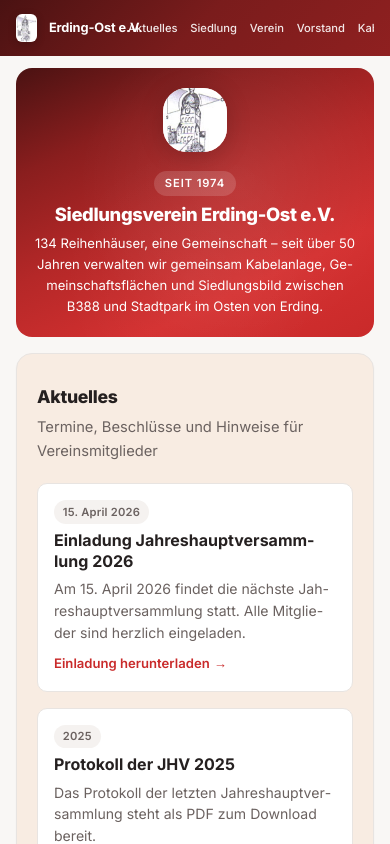
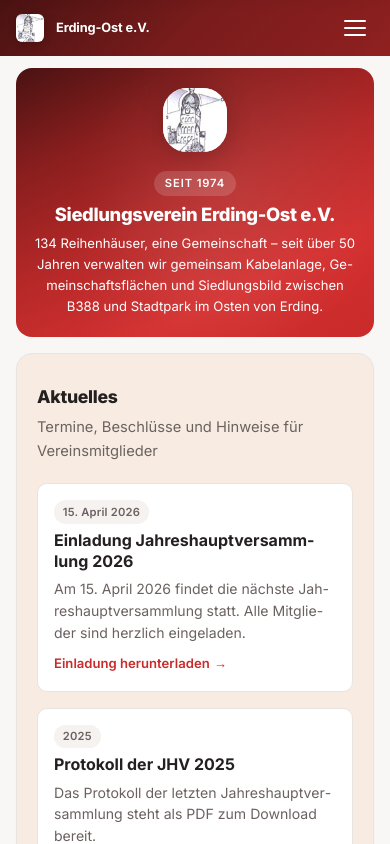
Before and after one commit to michi11235813-lgtm/erding-ost, a Next.js app: page / in a window 390 px wide. Shown: the top 844 px of the page. Built offline with nearby package versions, Linux system fonts and the light colour scheme.

Commit message:
Mobile: Burger-Menü statt scrollbare Nav

```diff
--- /dev/null
+++ b/src/app/components/MobileNav.tsx
@@ -0,0 +1,61 @@
+"use client";
+
+import { useState, useCallback, useEffect } from "react";
+
+const links = [
+  { href: "#aktuelles", label: "Aktuelles" },
+  { href: "#siedlung", label: "Siedlung" },
+  { href: "#verein", label: "Verein" },
+  { href: "#vorstand", label: "Vorstand" },
+  { href: "#kabel", label: "Kabelanlage" },
+  { href: "#dokumente", label: "Dokumente" },
+  { href: "#rueckblicke", label: "Rückblicke" },
+  { href: "#kontakt", label: "Kontakt" },
+];
+
+export default function MobileNav() {
+  const [open, setOpen] = useState(false);
+
+  const toggle = useCallback(() => setOpen((o) => !o), []);
+  const close = useCallback(() => setOpen(false), []);
+
+  /* Close on Escape */
+  useEffect(() => {
+    if (!open) return;
+    const onKey = (e: KeyboardEvent) => {
+      if (e.key === "Escape") close();
+    };
+    document.addEventListener("keydown", onKey);
+    return () => document.removeEventListener("keydown", onKey);
+  }, [open, close]);
+
+  return (
+    <>
+      <button
+        className="burger"
+        onClick={toggle}
+        aria-expanded={open}
+        aria-controls="mobile-menu"
+        aria-label={open ? "Menü schließen" : "Menü öffnen"}
+      >
+        <span className={`burger__line ${open ? "burger__line--open" : ""}`} />
+        <span className={`burger__line ${open ? "burger__line--open" : ""}`} />
+        <span className={`burger__line ${open ? "burger__line--open" : ""}`} />
+      </button>
+
+      {open && <div className="mobile-overlay" onClick={close} />}
+
+      <nav
+        id="mobile-menu"
+        className={`mobile-nav ${open ? "mobile-nav--open" : ""}`}
+        aria-label="Hauptnavigation"
+      >
+        {links.map((l) => (
+          <a key={l.href} href={l.href} onClick={close}>
+            {l.label}
+          </a>
+        ))}
+      </nav>
+    </>
+  );
+}
--- a/src/app/globals.css
+++ b/src/app/globals.css
@@ -55,6 +55,11 @@
 .header__nav a { padding: .4rem .7rem; border-radius: var(--r-sm); font-size: .82rem; font-weight: 500; color: rgba(255,255,255,.9); transition: background .15s, color .15s; }
 .header__nav a:hover { background: rgba(255,255,255,.12); color: #fff; }
 .header__nav a:focus-visible { outline: 2px solid rgba(255,255,255,.8); outline-offset: 2px; border-radius: var(--r-sm); }
+
+/* ── Burger (hidden on desktop) ── */
+.burger { display: none; }
+.mobile-nav { display: none; }
+.mobile-overlay { display: none; }
 
 /* ── Hero ── */
 .hero { margin: 1.25rem 0 0; padding: 2rem 2.5rem; border-radius: var(--r-xl); background: linear-gradient(155deg, #4a1212 0%, #8a1e1e 25%, #b52828 50%, #d43030 75%, #c92a2a 100%); color: #fff; position: relative; overflow: hidden; }
@@ -217,11 +222,19 @@
 @media (max-width: 768px) {
   .container { padding: 0 1rem; }
 
-  /* Header: scrollbare Nav */
+  /* Header: burger menu */
   .header__inner { height: 56px; }
-  .header__nav { gap: 0; overflow-x: auto; -webkit-overflow-scrolling: touch; scrollbar-width: none; flex-shrink: 1; min-width: 0; }
-  .header__nav::-webkit-scrollbar { display: none; }
-  .header__nav a { padding: .55rem .5rem; font-size: .78rem; white-space: nowrap; flex-shrink: 0; min-height: 44px; display: inline-flex; align-items: center; }
+  .header__nav { display: none; }
+  .burger { display: flex; flex-direction: column; gap: 5px; padding: .5rem; background: none; border: none; cursor: pointer; z-index: 120; }
+  .burger__line { display: block; width: 22px; height: 2px; background: #fff; border-radius: 2px; transition: transform .2s, opacity .2s; }
+  .burger__line--open:nth-child(1) { transform: translateY(7px) rotate(45deg); }
+  .burger__line--open:nth-child(2) { opacity: 0; }
+  .burger__line--open:nth-child(3) { transform: translateY(-7px) rotate(-45deg); }
+  .mobile-overlay { display: block; position: fixed; inset: 0; background: rgba(0,0,0,.4); z-index: 105; }
+  .mobile-nav { display: flex; flex-direction: column; position: fixed; top: 56px; left: 0; right: 0; background: linear-gradient(135deg, #4a1212 0%, #7a1c1c 50%, #8f2020 100%); padding: .5rem 1rem 1rem; gap: .15rem; z-index: 110; transform: translateY(-120%); transition: transform .25s ease; border-bottom-left-radius: var(--r-md); border-bottom-right-radius: var(--r-md); box-shadow: 0 8px 24px rgba(0,0,0,.25); }
+  .mobile-nav--open { transform: translateY(0); }
+  .mobile-nav a { padding: .65rem .75rem; font-size: .92rem; font-weight: 500; color: rgba(255,255,255,.9); border-radius: var(--r-sm); transition: background .15s, color .15s; }
+  .mobile-nav a:hover, .mobile-nav a:focus-visible { background: rgba(255,255,255,.12); color: #fff; }
 
   /* Hero */
   .hero { margin-top: .75rem; padding: 1.5rem 1.25rem; border-radius: var(--r-lg); }
@@ -259,7 +272,6 @@
 @media (max-width: 480px) {
   .header__brand img { width: 28px; height: 28px; }
   .header__name { font-size: .8rem; }
-  .header__nav a { font-size: .7rem; padding: .5rem .4rem; min-height: 44px; display: inline-flex; align-items: center; }
   .hero { padding: 1.25rem 1rem; }
   .hero__logo { width: 64px; height: 64px; }
   .hero h1 { font-size: 1.15rem; }
--- a/src/app/page.tsx
+++ b/src/app/page.tsx
@@ -1,6 +1,7 @@
 import Image from "next/image";
 import Link from "next/link";
 import AmpMapWrapper from "./components/AmpMapWrapper";
+import MobileNav from "./components/MobileNav";
 
 /* ════════════════════════════════════════════
    DATA – extracted from all erding-ost.de pages
@@ -191,6 +192,7 @@
             <a href="#rueckblicke">Rückblicke</a>
             <a href="#kontakt">Kontakt</a>
           </nav>
+          <MobileNav />
         </div>
       </header>
 
```
